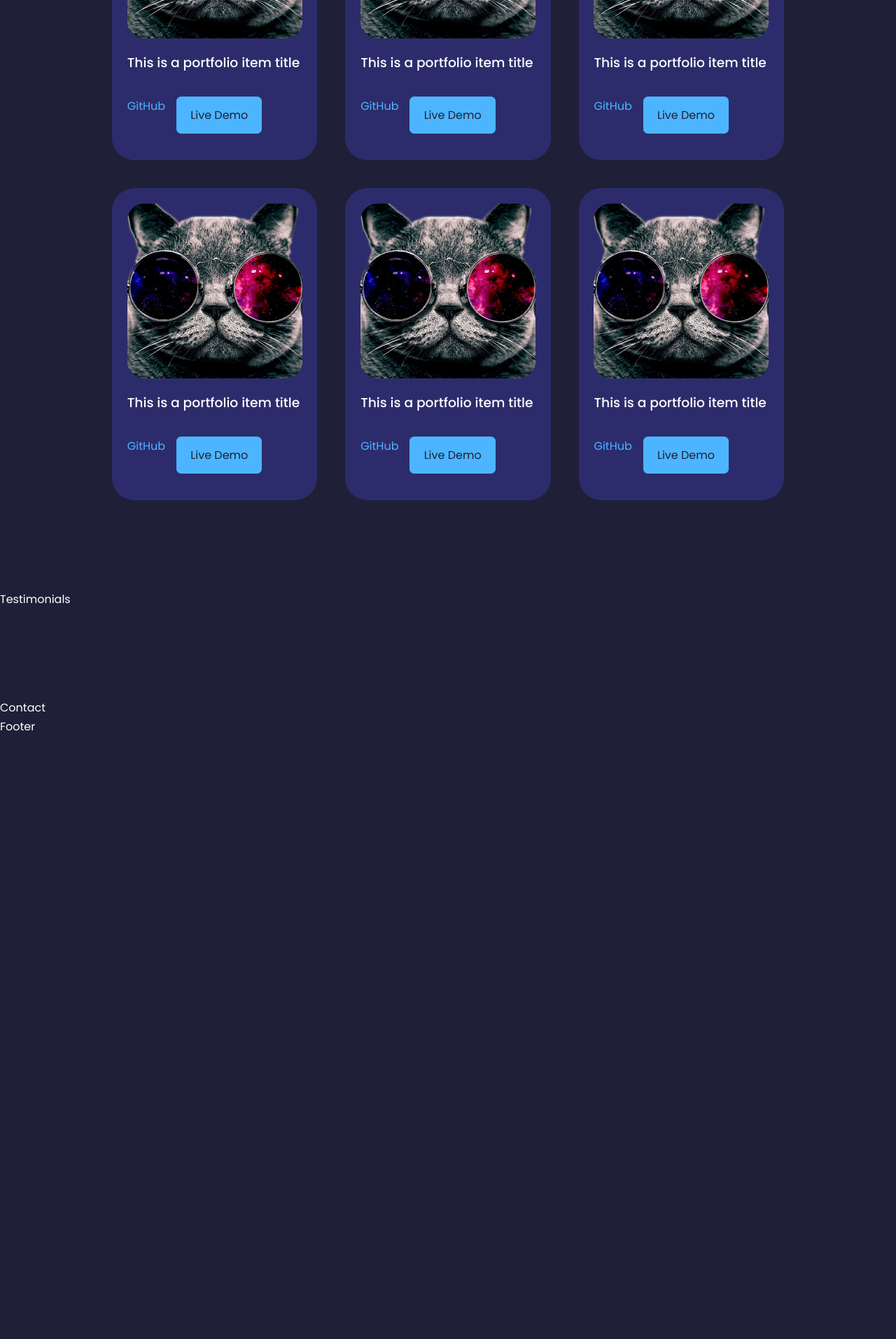
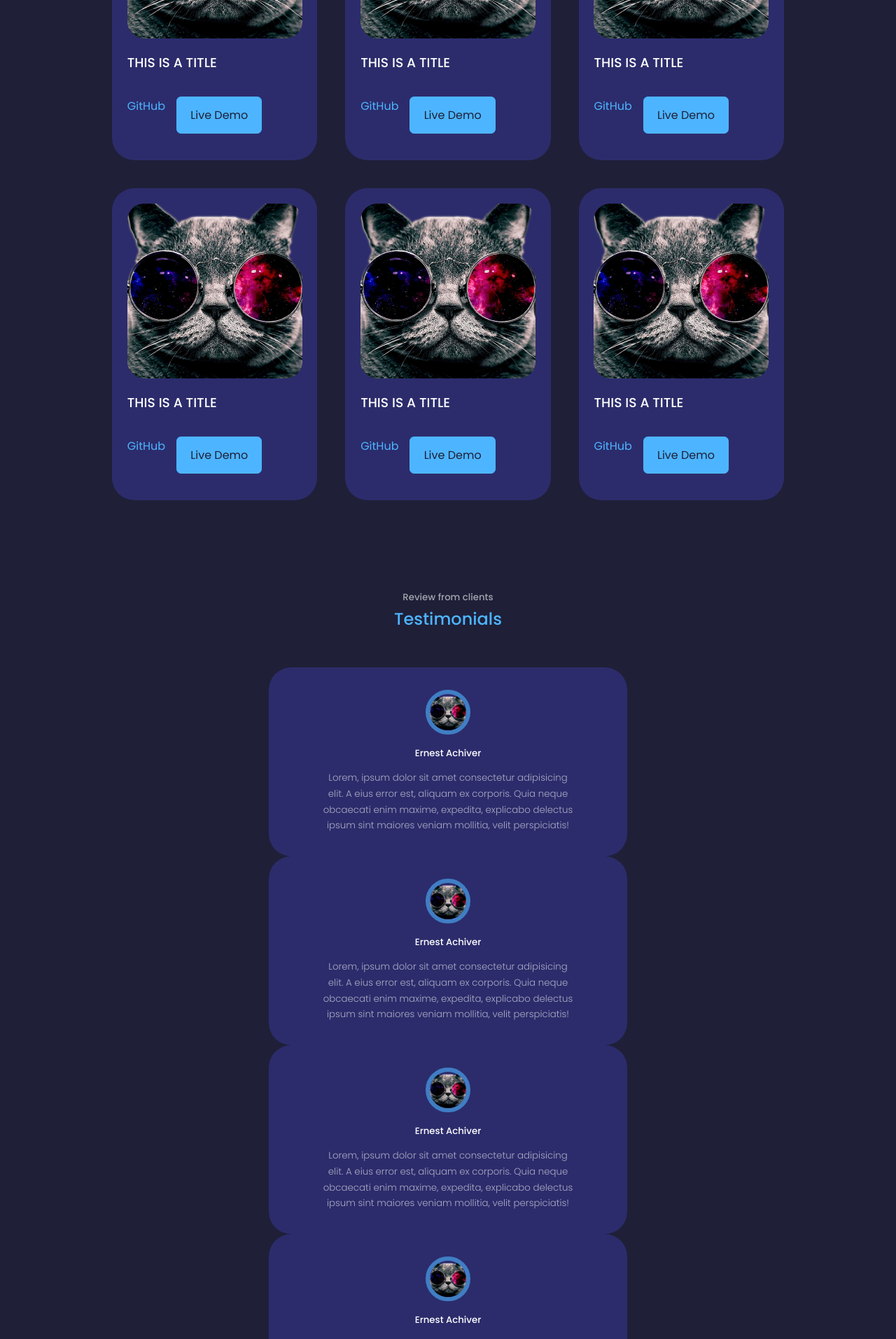
Before and after one commit to BNAStudio/portfolio-react, a React (Vite) app: page / in a window 1280 px wide. Shown: the part 3560-5474 px from the top of the page at 70% size. Before the commit the page ends 4612 px from the top, so only its background shows below. Built offline with nearby package versions, Linux system fonts and the light colour scheme.

Commit message:
feat(components): portfolio | testimonials | components
finish Portfolio component | create Testimonials component | adding styles to Testimonial component

```diff
--- a/src/components/Portfolio/Portfolio.jsx
+++ b/src/components/Portfolio/Portfolio.jsx
@@ -1,6 +1,51 @@
 // import PropTypes from "prop-types";
 import "./Portfolio.css";
-import imageProyect from '../../assets/myself.png'
+import imageProject from "../../assets/myself.png";
+
+const data = [
+	{
+		id: 1,
+		image: imageProject,
+		title: "THIS IS A TITLE",
+		github: "https://github.com/",
+		demo: "https://netlify.com/",
+	},
+	{
+		id: 2,
+		image: imageProject,
+		title: "THIS IS A TITLE",
+		github: "https://github.com/",
+		demo: "https://netlify.com/",
+	},
+	{
+		id: 3,
+		image: imageProject,
+		title: "THIS IS A TITLE",
+		github: "https://github.com/",
+		demo: "https://netlify.com/",
+	},
+	{
+		id: 4,
+		image: imageProject,
+		title: "THIS IS A TITLE",
+		github: "https://github.com/",
+		demo: "https://netlify.com/",
+	},
+	{
+		id: 5,
+		image: imageProject,
+		title: "THIS IS A TITLE",
+		github: "https://github.com/",
+		demo: "https://netlify.com/",
+	},
+	{
+		id: 6,
+		image: imageProject,
+		title: "THIS IS A TITLE",
+		github: "https://github.com/",
+		demo: "https://netlify.com/",
+	},
+];
 
 const Portfolio = () => {
 	return (
@@ -9,22 +54,23 @@
 			<h2>Portfolio</h2>
 
 			<div className="container portfolio__container">
-
-				<article className="portfolio__item">
+				{data.map(({ id, image, title, github, demo }) => {
+					return (
+						<article key={id} className="portfolio__item">
 							<div className="portfolio__item-image">
-						<img src={imageProyect} alt="" />
+								<img src={image} alt="" />
 							</div>
-					<h3>This is a portfolio item title</h3>
+							<h3>{title}</h3>
 							<div className="portfolio__item-cta">
 								<a
-							href="https://github.com/"
+									href={github}
 									target="_blank"
 									rel="noopener noreferrer"
 								>
 									GitHub
 								</a>
 								<a
-							href="https://netlify.com/"
+									href={demo}
 									className="btn btn-primary"
 									target="_blank"
 									rel="noopener noreferre"
@@ -33,121 +79,8 @@
 								</a>
 							</div>
 						</article>
-				<article className="portfolio__item">
-					<div className="portfolio__item-image">
-						<img src={imageProyect} alt="" />
-					</div>
-					<h3>This is a portfolio item title</h3>
-					<div className="portfolio__item-cta">
-						<a
-							href="https://github.com/"
-							target="_blank"
-							rel="noopener noreferrer"
-						>
-							GitHub
-						</a>
-						<a
-							href="https://netlify.com/"
-							className="btn btn-primary"
-							target="_blank"
-							rel="noopener noreferre"
-						>
-							Live Demo
-					</a>
-					</div>
-				</article>
-				<article className="portfolio__item">
-					<div className="portfolio__item-image">
-						<img src={imageProyect} alt="" />
-					</div>
-					<h3>This is a portfolio item title</h3>
-					<div className="portfolio__item-cta">
-						<a
-							href="https://github.com/"
-							target="_blank"
-							rel="noopener noreferrer"
-						>
-							GitHub
-						</a>
-						<a
-							href="https://netlify.com/"
-							className="btn btn-primary"
-							target="_blank"
-							rel="noopener noreferre"
-						>
-							Live Demo
-					</a>
-					</div>
-				</article>
-				<article className="portfolio__item">
-					<div className="portfolio__item-image">
-						<img src={imageProyect} alt="" />
-					</div>
-					<h3>This is a portfolio item title</h3>
-					<div className="portfolio__item-cta">
-						<a
-							href="https://github.com/"
-							target="_blank"
-							rel="noopener noreferrer"
-						>
-							GitHub
-						</a>
-						<a
-							href="https://netlify.com/"
-							className="btn btn-primary"
-							target="_blank"
-							rel="noopener noreferre"
-						>
-							Live Demo
-					</a>
-					</div>
-				</article>
-				<article className="portfolio__item">
-					<div className="portfolio__item-image">
-						<img src={imageProyect} alt="" />
-					</div>
-					<h3>This is a portfolio item title</h3>
-					<div className="portfolio__item-cta">
-						<a
-							href="https://github.com/"
-							target="_blank"
-							rel="noopener noreferrer"
-						>
-							GitHub
-						</a>
-						<a
-							href="https://netlify.com/"
-							className="btn btn-primary"
-							target="_blank"
-							rel="noopener noreferre"
-						>
-							Live Demo
-					</a>
-					</div>
-				</article>
-				<article className="portfolio__item">
-					<div className="portfolio__item-image">
-						<img src={imageProyect} alt="" />
-					</div>
-					<h3>This is a portfolio item title</h3>
-					<div className="portfolio__item-cta">
-						<a
-							href="https://github.com/"
-							target="_blank"
-							rel="noopener noreferrer"
-						>
-							GitHub
-						</a>
-						<a
-							href="https://netlify.com/"
-							className="btn btn-primary"
-							target="_blank"
-							rel="noopener noreferre"
-						>
-							Live Demo
-					</a>
-					</div>
-				</article>
+					);
+				})}
 			</div>
 		</section>
 	);
--- a/src/components/Testimonials/Testimonials.css
+++ b/src/components/Testimonials/Testimonials.css
@@ -0,0 +1,42 @@
+.container.testimonials-container {
+    width: 40%;
+}
+
+.client__avatar {
+    width: 4rem;
+    aspect-ratio: 1/1;
+    border-radius: 50%;
+    overflow: hidden;
+    margin: 0 auto 1rem;
+    border: 0.4rem solid var(--color-primary-variant)
+}
+
+.testimonial {
+    background: var(--color-bg-variant);
+    text-align: center;
+    padding: 2rem;
+    border-radius: 2rem;
+    user-select: none;
+}
+
+.client__review {
+    color: var(--color-light);
+    font-weight: 300;
+    display: block;
+    width: 80%;
+    margin: 0.8rem auto 0;
+}
+
+/*--- MEDIA QUERIES (MEDIUM DEVICES) ---*/
+@media screen and (max-width: 1024px) {
+    .container.testimonials-container {
+        width: 60%;
+    }
+}
+
+/*--- MEDIA QUERIES (SMALL DEVICES) ---*/
+@media screen and (max-width: 600px) {
+    .container.testimonials-container {
+        width: var(--container-width-sm);
+    }
+}
--- a/src/components/Testimonials/Testimonials.jsx
+++ b/src/components/Testimonials/Testimonials.jsx
@@ -1,8 +1,56 @@
 // import PropTypes from "prop-types";
+import './Testimonials.css'
+import imageProject from "../../assets/myself.png";
+
 
 const Testimonials = () => {
+
+
+
 	return (
-		<section id='testiomonials'>Testimonials</section>
+		<section id='testiomonials'>
+			<h5>Review from clients</h5>
+			<h2>Testimonials</h2>
+
+			<div className="container testimonials-container">
+				<article className="testimonial">
+					<div className="client__avatar">
+						<img src={imageProject} alt="" />
+					</div>
+					<h5 className="client__name">Ernest Achiver</h5>
+						<small className="client__review">
+							Lorem, ipsum dolor sit amet consectetur adipisicing elit. A eius error est, aliquam ex corporis. Quia neque obcaecati enim maxime, expedita, explicabo delectus ipsum sint maiores veniam mollitia, velit perspiciatis!
+						</small>
+				</article>
+				<article className="testimonial">
+					<div className="client__avatar">
+						<img src={imageProject} alt="" />
+					</div>
+					<h5 className="client__name">Ernest Achiver</h5>
+						<small className="client__review">
+							Lorem, ipsum dolor sit amet consectetur adipisicing elit. A eius error est, aliquam ex corporis. Quia neque obcaecati enim maxime, expedita, explicabo delectus ipsum sint maiores veniam mollitia, velit perspiciatis!
+						</small>
+				</article>
+				<article className="testimonial">
+					<div className="client__avatar">
+						<img src={imageProject} alt="" />
+					</div>
+					<h5 className="client__name">Ernest Achiver</h5>
+						<small className="client__review">
+							Lorem, ipsum dolor sit amet consectetur adipisicing elit. A eius error est, aliquam ex corporis. Quia neque obcaecati enim maxime, expedita, explicabo delectus ipsum sint maiores veniam mollitia, velit perspiciatis!
+						</small>
+				</article>
+				<article className="testimonial">
+					<div className="client__avatar">
+						<img src={imageProject} alt="" />
+					</div>
+					<h5 className="client__name">Ernest Achiver</h5>
+						<small className="client__review">
+							Lorem, ipsum dolor sit amet consectetur adipisicing elit. A eius error est, aliquam ex corporis. Quia neque obcaecati enim maxime, expedita, explicabo delectus ipsum sint maiores veniam mollitia, velit perspiciatis!
+						</small>
+				</article>
+			</div>
+		</section>
 	);
 };
 
```
Lines whose indentation alone changed are shown as unchanged.
